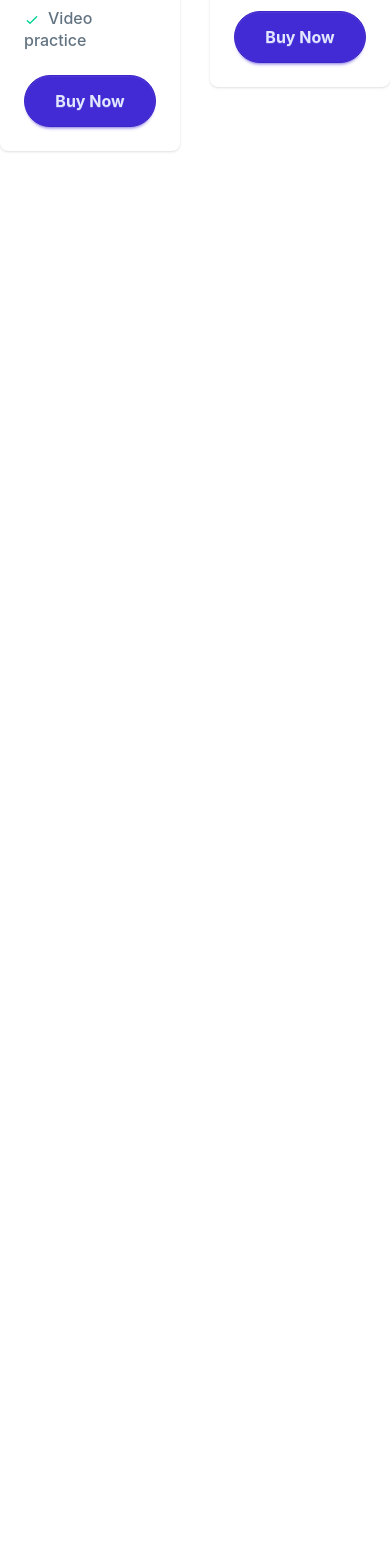
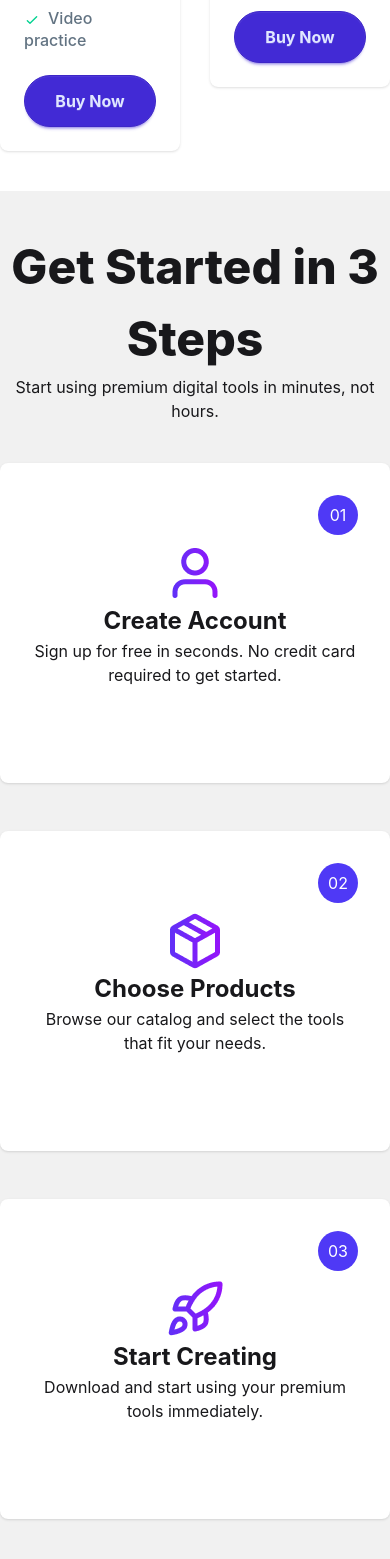
Before and after one commit to mojahidulislam12/Assignment-6, a React (Vite) app: page / in a window 390 px wide. Shown: the part 3456-5015 px from the top of the page. Before the commit the page ends 3727 px from the top, so only its background shows below. Built offline with nearby package versions, Linux system fonts and the light colour scheme.

Commit message:
Steps Section Responsive

```diff
--- a/src/Components/AllCard/AllCard.jsx
+++ b/src/Components/AllCard/AllCard.jsx
@@ -9,7 +9,7 @@ const AllCard = ({
 }) => {
   //console.log(cards);
   return (
-    <div className="container mx-auto mt-10 mb-30 ">
+    <div className="container mx-auto mt-10 mb-10 md:mb-30 ">
       <div className="grid grid-cols-2 md:grid-cols-3 gap-7.5">
         {allCard.map((card, index) => (
           <Card
--- a/src/Components/GetStared/GetStared.jsx
+++ b/src/Components/GetStared/GetStared.jsx
@@ -4,16 +4,18 @@ import img2 from "../../assets/package.png";
 import img3 from "../../assets/rocket.png";
 const GetStared = () => {
   return (
-    <div className=" bg-[#F1F1F1] hidden">
+    <div className=" bg-[#F1F1F1]">
       <div className="py-30 container mx-auto">
-        <div className="text-center mb-10">
-          <h1 className="font-extrabold text-[48px]">Get Started in 3 Steps</h1>
+        <div className="text-center  mb-10">
+          <h1 className="font-extrabold text-[48px] -mt-20 md:mt-0">
+            Get Started in 3 Steps
+          </h1>
           <p className="font-normal text-[16px]">
             Start using premium digital tools in minutes, not hours.
           </p>
         </div>
-        <div className="grid grid-cols-1 md:grid-cols-2 lg:grid-cols-3 gap-8 space-y-4">
-          <div className="card w-120  h-80   bg-base-100 card-lg shadow-sm">
+        <div className="grid grid-cols-1  md:grid-cols-3 gap-8 space-y-4">
+          <div className="card w-full md:w-120  h-80   bg-base-100 card-lg shadow-sm">
             <div className="card-body">
               <div className="flex justify-end">
                 <div className="text-center   items-center">
@@ -34,7 +36,7 @@ const GetStared = () => {
               </div>
             </div>
           </div>
-          <div className="card w-120 h-80 bg-base-100 card-lg shadow-sm">
+          <div className="card w-full md:w-120 h-80 bg-base-100 card-lg shadow-sm">
             <div className="card-body">
               <div className="flex justify-end">
                 <div className="text-center   items-center">
@@ -55,7 +57,7 @@ const GetStared = () => {
               </div>
             </div>
           </div>
-          <div className="card w-120 h-80 bg-base-100 card-lg shadow-sm">
+          <div className="card w-full md:w-120 h-80 bg-base-100 card-lg shadow-sm">
             <div className="card-body">
               <div className="flex justify-end">
                 <div className="text-center   items-center">
```
